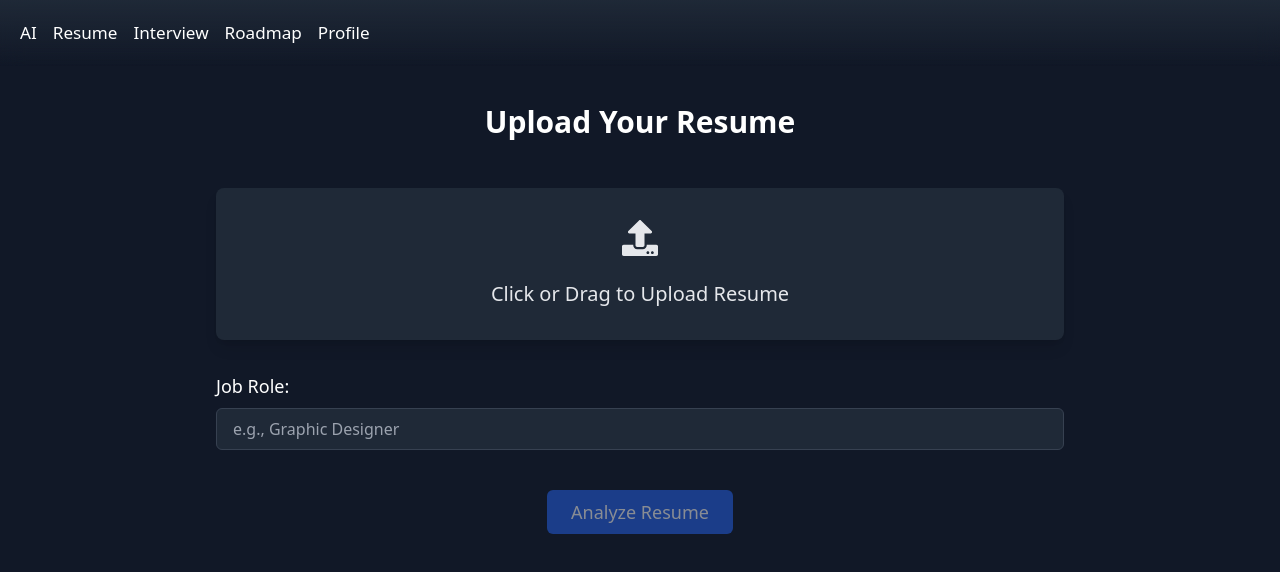
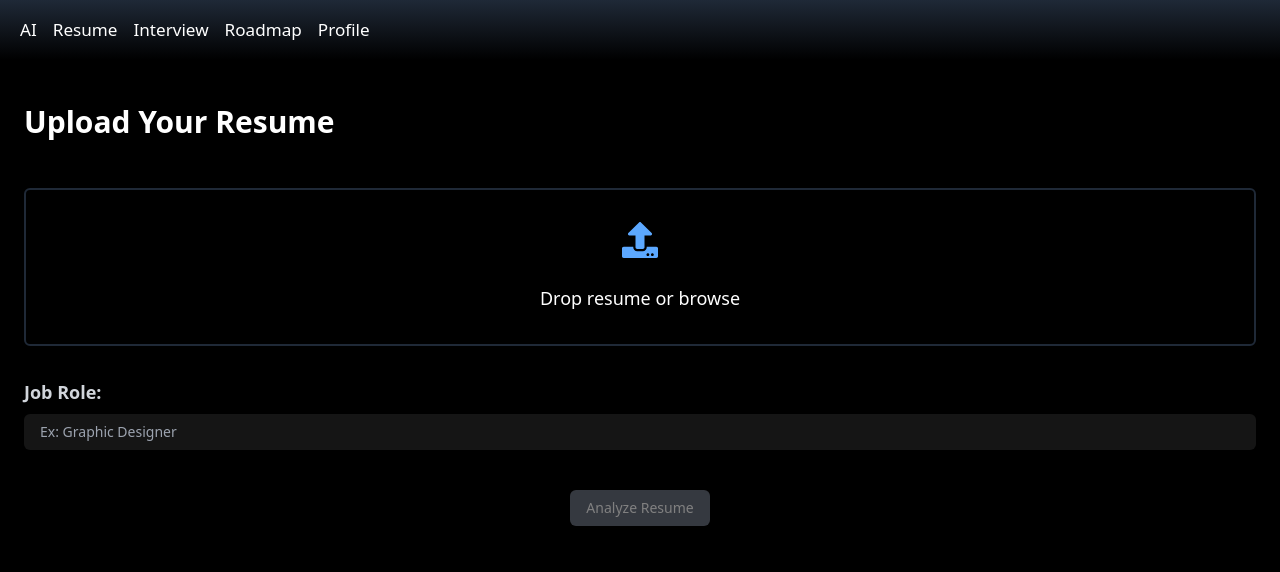
Before and after one commit to Anurag-Gaddamwar/CypherAI, a Next.js app: page /resume in a window 1280 px wide. Shown: the top 572 px of the page. Built offline with nearby package versions, Linux system fonts and the light colour scheme.

Commit message:
Update resume.jsx

```diff
--- a/pages/resume.jsx
+++ b/pages/resume.jsx
@@ -1,79 +1,94 @@
 'use client';
-import React, { useState, useEffect } from 'react';
+import React, { useState } from 'react';
 import axios from 'axios';
 import Navbar from '../src/app/components/Navbar';
 import { FaUpload, FaFileAlt } from 'react-icons/fa';
 import './resume.css';
 import '../src/app/globals.css';
-import { Bar } from 'react-chartjs-2';
-import { FaSpinner } from 'react-icons/fa';
-import { Chart as ChartJS, CategoryScale, LinearScale, BarElement, Title, Tooltip, Legend } from 'chart.js';
-
-ChartJS.register(CategoryScale, LinearScale, BarElement, Title, Tooltip, Legend);
 
 const Resume = () => {
+  // State variables for file upload, analysis result, loading state, error message, uploaded file name, and job role
   const [file, setFile] = useState(null);
   const [analysisResult, setAnalysisResult] = useState('');
   const [loading, setLoading] = useState(false);
   const [errorMessage, setErrorMessage] = useState('');
   const [uploadedFileName, setUploadedFileName] = useState('');
-  const [fileSelected, setFileSelected] = useState(false);
-  const [jobRole, setJobRole] = useState('');
-  const [isSubmitting, setIsSubmitting] = useState(false);
-  const [showReport, setShowReport] = useState(false);  // State to control report visibility
+  const [fileSelected, setFileSelected] = useState(false); // State for tracking if file is selected
+  const [jobRole, setJobRole] = useState(''); // State for job role input
+  const [isSubmitting, setIsSubmitting] = useState(false); // State to prevent multiple submissions
 
   const handleFileChange = (event) => {
     const selectedFile = event.target.files[0];
     setFile(selectedFile);
     setUploadedFileName(selectedFile.name);
-    setFileSelected(true);
+    setFileSelected(true); // Set fileSelected to true when a file is selected
   };
 
   const handleUpload = async () => {
+    // Check if already submitting
     if (isSubmitting) return;
 
     try {
+      // Check if file is selected
       if (!file) {
         setErrorMessage('Please select a file.');
         return;
       }
 
+      // Check file type
       if (!['image/jpeg', 'image/png', 'application/pdf'].includes(file.type)) {
         setErrorMessage('Invalid file format. Please upload a JPG, PNG, or PDF file.');
         return;
       }
 
+      // Check if job role is entered
       if (!jobRole) {
         setErrorMessage('Please enter the job role you are aiming for.');
         return;
       }
 
-      setLoading(true);
+      setLoading(true); // Show loading spinner
       setErrorMessage('');
-      setIsSubmitting(true);
+      setIsSubmitting(true); // Prevent further submissions
 
       const formData = new FormData();
       formData.append('file', file);
-      formData.append('jobRole', jobRole);
+      formData.append('jobRole', jobRole); // Append job role to form data
 
-      const apiUrl = process.env.NEXT_PUBLIC_API_URL || "http://localhost:3001";
-      const response = await axios.post(`${apiUrl}/upload-file`, formData, {
+      // Send POST request to backend for analysis
+      const response = await axios.post(`${process.env.NEXT_PUBLIC_API_URL}/upload-file`, formData, {
         headers: {
           'Content-Type': 'multipart/form-data',
         },
       });
 
+      // Update analysis result and hide loading spinner
       setAnalysisResult(response.data.text);
       setLoading(false);
+
+      // Set the uploaded file name after successful upload
       setUploadedFileName(file.name);
-      setShowReport(true); // Show the report after successful upload and analysis
     } catch (error) {
       console.error('Error uploading file:', error);
       setErrorMessage('Error Analyzing your Resume');
-      setLoading(false);
+      setLoading(false); // Hide loading spinner
     } finally {
-      setIsSubmitting(false);
+      setIsSubmitting(false); // Allow further submissions
     }
+  };
+
+  const handleDrop = (e) => {
+    e.preventDefault();
+    const files = e.dataTransfer.files;
+    if (files.length > 0) {
+      setFile(files[0]);
+      setFileSelected(true); // Set fileSelected to true when a file is dropped
+      setUploadedFileName(files[0].name); // Update uploaded file name
+    }
+  };
+
+  const handleDragOver = (e) => {
+    e.preventDefault();
   };
 
   const parseAnalysisResult = (result) => {
@@ -82,26 +97,32 @@ const Resume = () => {
       strengths: [],
       areasForImprovement: [],
       additionalNotes: [],
+      invalidResume: false
     };
 
     const lines = result.split('\n').map(line => line.trim());
+
     let currentSection = null;
 
     lines.forEach(line => {
       const cleanedLine = line.replace(/\*/g, '').trim();
 
       if (cleanedLine.startsWith('ATS Compatibility Score:')) {
-        sections.scores['ATS Compatibility'] = parseFloat(cleanedLine.split(':')[1]?.trim()) || 0;
+        sections.scores['ATS Compatibility'] = cleanedLine.split(':')[1]?.trim() || 'N/A';
       } else if (cleanedLine.startsWith('Content Relevance Score:')) {
-        sections.scores['Content Relevance'] = parseFloat(cleanedLine.split(':')[1]?.trim()) || 0;
+        sections.scores['Content Relevance'] = cleanedLine.split(':')[1]?.trim() || 'N/A';
       } else if (cleanedLine.startsWith('Structure and Formatting Score:')) {
-        sections.scores['Structure and Formatting'] = parseFloat(cleanedLine.split(':')[1]?.trim()) || 0;
+        sections.scores['Structure and Formatting'] = cleanedLine.split(':')[1]?.trim() || 'N/A';
+      } else if (cleanedLine.startsWith('Overall Resume Score:')) {
+        sections.scores['Overall Resume'] = cleanedLine.split(':')[1]?.trim() || 'N/A';
       } else if (cleanedLine.startsWith('Strengths:')) {
         currentSection = 'Strengths';
       } else if (cleanedLine.startsWith('Areas for Improvement:')) {
         currentSection = 'Areas for Improvement';
       } else if (cleanedLine.startsWith('Additional Notes:')) {
         currentSection = 'Additional Notes';
+      } else if (cleanedLine.startsWith('Invalid Resume:')) {
+        sections.invalidResume = true;
       } else if (currentSection === 'Strengths' && cleanedLine) {
         sections.strengths.push(cleanedLine);
       } else if (currentSection === 'Areas for Improvement' && cleanedLine) {
@@ -114,50 +135,17 @@ const Resume = () => {
     return sections;
   };
 
-  const chartData = {
-    labels: ['ATS Compatibility', 'Content Relevance', 'Structure and Formatting'],
-    datasets: [
-      {
-        label: 'Resume Scores',
-        data: [
-          parseAnalysisResult(analysisResult).scores['ATS Compatibility'],
-          parseAnalysisResult(analysisResult).scores['Content Relevance'],
-          parseAnalysisResult(analysisResult).scores['Structure and Formatting'],
-        ],
-        backgroundColor: ['#4CAF50', '#2196F3', '#FF9800'],
-        borderColor: '#fff',
-        borderWidth: 1,
-      },
-    ],
-  };
-
-  const handleBackButtonClick = () => {
-    setShowReport(false); // Hide the report section
-    setLoading(false); // Stop the loading spinner
-    setFile(null); // Reset the uploaded file
-    setJobRole(''); // Reset the job role input
-    setErrorMessage(''); // Clear any error message
-    setFileSelected(false); // Reset the file selected flag
-    setUploadedFileName(''); // Clear the file name display
-  };
-
-  useEffect(() => {
-    // Ensure proper re-rendering after state changes
-    if (!showReport) {
-      setAnalysisResult(''); // Clear the analysis result when not showing the report
-    }
-  }, [showReport]);
-
  return (
-    <div className="min-h-screen bg-gray-900 text-white flex flex-col">
+    <div className="min-h-screen font-sans text-sm bg-black text-white flex flex-col">
       <Navbar />
-      <div className="mx-auto mt-20 p-6 max-w-4xl w-full">
-
-        {!showReport && !analysisResult && (
-          <>
-            <h1 className="text-3xl font-semibold text-center mb-12">Upload Your Resume</h1>
-
-            <div className="bg-gray-800 p-8 rounded-lg shadow-lg text-center">
+      <div className="mx-auto mt-20 p-6 shadow-lg w-full max-w-7xl overflow-auto">
+        <h1 className="text-3xl font-semibold mb-12 text-white">Upload Your Resume</h1>
+        {/* File upload container */}
+        <div
+          className="text-black p-8 rounded-md flex items-center justify-center border-2 border-gray-800"
+          onDrop={handleDrop}
+          onDragOver={handleDragOver}
+        >
           <input
             type="file"
             accept=".jpg,.jpeg,.png,.pdf"
@@ -165,86 +153,98 @@ const Resume = () => {
             className="hidden"
             id="fileInput"
           />
-              <label htmlFor="fileInput" className="cursor-pointer text-xl text-gray-200">
-                <FaUpload className="inline-block text-4xl mb-4" />
-                <div className="mt-2">Click or Drag to Upload Resume</div>
+          <label htmlFor="fileInput" className="cursor-pointer">
+            <div className="upload-content flex flex-col items-center hover:scale-105 duration-300 transform transition">
+              <FaUpload className="upload-icon text-4xl mb-4" />
+              <span className="upload-text text-lg text-white">Drop resume or browse</span>
+            </div>
           </label>
         </div>
 
+        {/* Job role input */}
         <div className="mt-8">
-              <label htmlFor="jobRole" className="block text-lg mb-2">Job Role:</label>
+          <label htmlFor="jobRole" className="block text-lg font-semibold text-gray-300 mb-2">Job Role:</label>
           <input
             type="text"
             id="jobRole"
             value={jobRole}
             onChange={(e) => setJobRole(e.target.value)}
-                placeholder="e.g., Graphic Designer"
-                className="w-full px-4 py-2 bg-gray-800 rounded-md text-white border border-gray-700"
+            placeholder="Ex: Graphic Designer"
+            className="w-full px-4 py-2 bg-[#151515] rounded-md text-white"
           />
         </div>
-
+        {/* Display uploaded file name */}
         {uploadedFileName && (
-              <div className="mt-8 flex items-center justify-center bg-gray-700 p-4 rounded-lg">
-                <FaFileAlt className="mr-2" />
+          <div className="mt-8 flex items-center justify-center bg-gray-900 rounded-2xl border-[0.1px] p-4">
+            <FaFileAlt className="mr-2 text-white" />
             <p className="text-gray-300">Uploaded File: {uploadedFileName}</p>
           </div>
         )}
-
-            <div className="mt-10 text-center">
+        {/* Analyze button */}
+        <div className='flex justify-center mt-10'>
           <button
+            className={`text-white px-4 py-2 rounded-md transition transform duration-300 ${!fileSelected || !jobRole ? 'opacity-50 bg-gray-500 cursor-not-allowed' : 'bg-gradient-to-r from-blue-500 to-purple-600 hover:scale-110'}`}
             onClick={handleUpload}
-                disabled={!fileSelected || !jobRole}
-                className={`px-6 py-2 text-lg rounded-md bg-blue-600 hover:bg-blue-700 transition duration-200
-                  ${!fileSelected || !jobRole ? 'opacity-50 cursor-not-allowed' : ''}`}
+            disabled={!fileSelected || !jobRole} // Disable button if file or job role is not selected
           >
             Analyze Resume
           </button>
         </div>
-          </>
-        )}
-
+        {/* Loading spinner */}
         {loading && (
-          <div className="flex items-center justify-center mt-4">
-            <FaSpinner className="animate-spin text-2xl" />
+          <div className="flex justify-center mt-8">
+            <div className="spinner"></div>
           </div>
         )}
+        {/* Error message */}
+        {errorMessage && <p className="text-red-600 mt-6">{errorMessage}</p>}
+        {/* Display analysis result */}
+        {!loading && analysisResult && (
+          <div className="mt-24">
+            <h2 className="sm:text-4xl text-2xl mb-20 font-bold text-gray-300 text-center border-y pt-5 pb-6 border-white">Resume Analysis Report</h2>
 
-        {errorMessage && <p className="text-red-600 mt-6 text-center">{errorMessage}</p>}
-
-        {showReport && !loading && analysisResult && (
-          <div>
-            <h2 className="text-2xl font-semibold text-center mb-8">Resume Analysis Report</h2>
-
-            <div className="flex justify-center mb-8">
-              <Bar data={chartData} options={{ responsive: true }} />
+            {/* Grid layout for scores */}
+            <div className="grid grid-cols-1 md:grid-cols-2 gap-6 mb-8">
+              {Object.entries(parseAnalysisResult(analysisResult).scores).map(([title, value]) => (
+                <div key={title} className="bg-gray-900 p-6 rounded-lg shadow-md">
+                  <h3 className="text-lg font-semibold mb-2">{title}</h3>
+                  <p className="text-gray-300">{value}</p>
+                </div>
+              ))}
             </div>
 
-            <div className="bg-gray-800 p-6 rounded-lg mb-8">
-              <h3 className="text-xl font-semibold mb-4">Strengths</h3>
-              <ul className="list-disc ml-5">
+            {/* Strengths and Areas for Improvement */}
+            <div className="bg-gray-900 p-6 rounded-xl shadow-lg mb-8">
+              {parseAnalysisResult(analysisResult).strengths.length > 0 && (
+                <div>
+                  <h3 className="text-lg font-semibold mb-2">Strengths</h3>
+                  <ul className="list-disc ml-5 text-gray-300">
                     {parseAnalysisResult(analysisResult).strengths.map((item, index) => (
                       <li key={index}>{item}</li>
                     ))}
                   </ul>
                 </div>
+              )}
 
-            <div className="bg-gray-800 p-6 rounded-lg">
-              <h3 className="text-xl font-semibold mb-4">Areas for Improvement</h3>
-              <ul className="list-disc ml-5">
+              {parseAnalysisResult(analysisResult).areasForImprovement.length > 0 && (
+                <div>
+                  <h3 className="text-lg font-semibold my-2 text-white">Areas for Improvement</h3>
+                  <ul className="list-disc ml-5 text-gray-300">
                     {parseAnalysisResult(analysisResult).areasForImprovement.map((item, index) => (
                       <li key={index}>{item}</li>
                     ))}
                   </ul>
                 </div>
+              )}
+            </div>
 
-            <div className="mt-8 text-center">
-              <button
-                onClick={handleBackButtonClick}
-                className="px-6 py-2 text-lg rounded-md bg-blue-600 hover:bg-blue-700 transition duration-200"
-              >
-                Back to Upload Section
-              </button>
+            {/* Additional Notes */}
+            {parseAnalysisResult(analysisResult).additionalNotes.length > 0 && (
+              <div className="bg-gray-900 p-6 rounded-xl shadow-lg">
+                <h3 className="text-lg font-semibold mb-4">Additional Notes</h3>
+                <p className="text-gray-300">{parseAnalysisResult(analysisResult).additionalNotes.join(' ')}</p>
               </div>
+            )}
           </div>
         )}
       </div>
```
Lines whose indentation alone changed are shown as unchanged.
